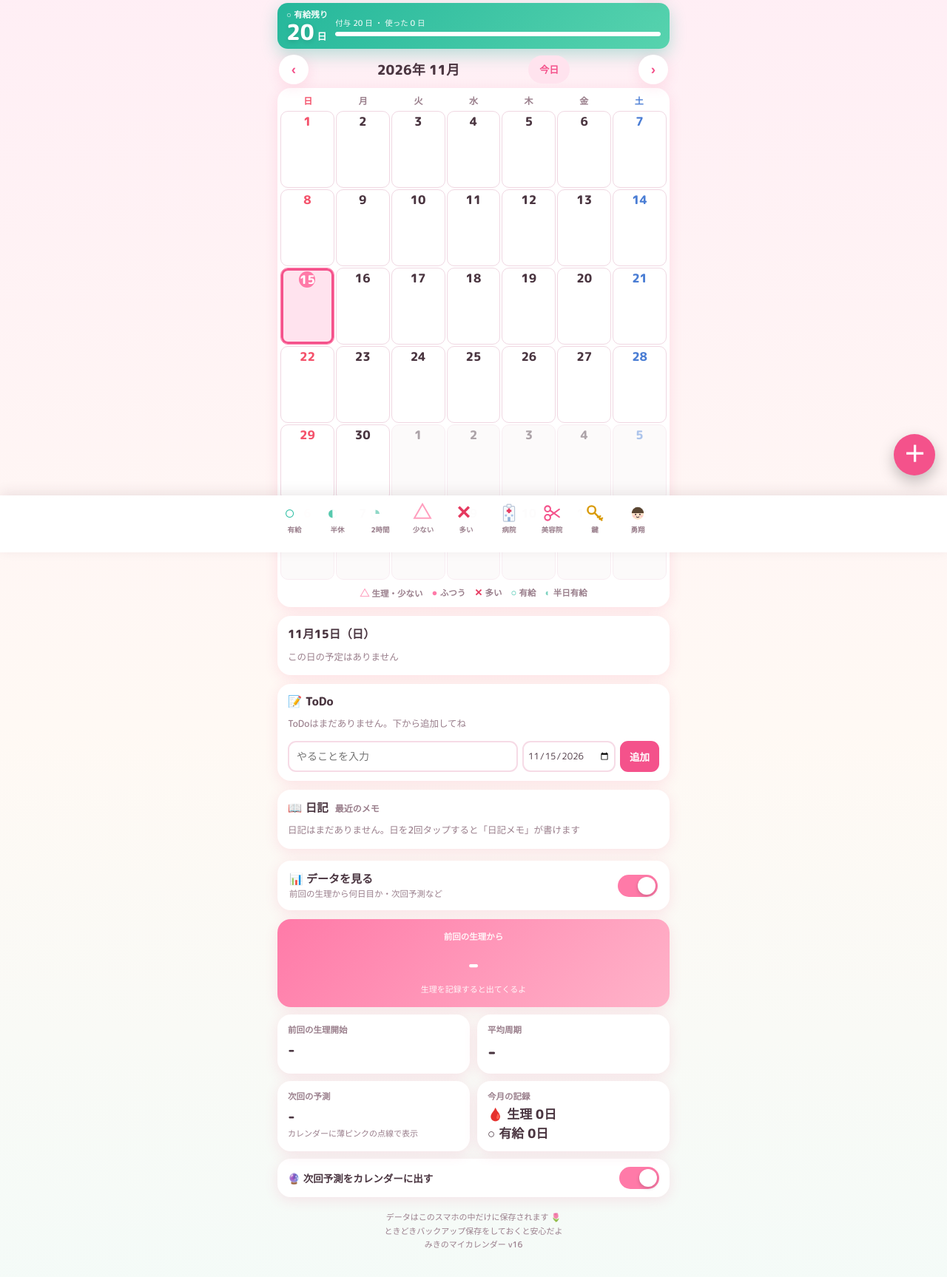
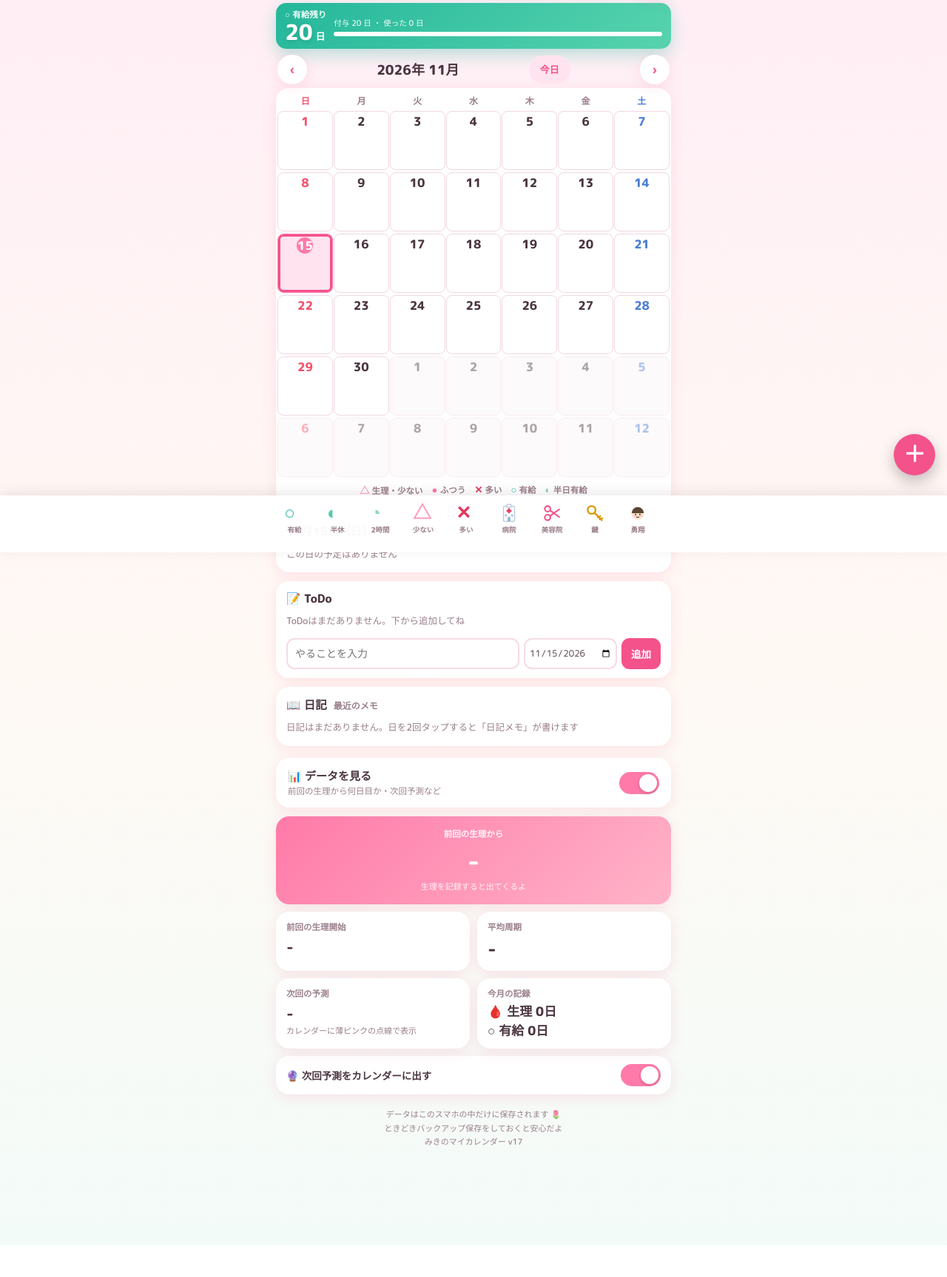
Before and after one commit to uetyjp-afk/miki-calendar, a plain HTML site: page index.html in a window 1280 px wide. Shown: the part 53-1780 px from the top of the page at 74% size. After the commit the page ends 1737 px from the top, so only its background shows below. Drawn offline with Linux system fonts and the light colour scheme.

Commit message:
マスの縦横比をYahooカレンダー並みに調整（高さ13dvh→10dvh）、横の余白・隙間を詰めて幅を広げ、予定チップのアイコンと余白を小さくして文字が多く入るように (v17)

```diff
--- a/index.html
+++ b/index.html
@@ -25,7 +25,7 @@ body{
   background:linear-gradient(180deg,#ffeef5 0%,#fff9f4 55%,#f3fbf8 100%);
   min-height:100vh;
 }
-.wrap{max-width:540px;margin:0 auto;padding:6px 5px 130px}
+.wrap{max-width:540px;margin:0 auto;padding:6px 3px 130px}
 header.app{text-align:center;padding:2px 0 0;position:relative}
 header.app h1{font-size:16.5px;margin:0;font-weight:800;letter-spacing:.02em}
 header.app h1 .heart{color:var(--pink-deep)}
@@ -63,12 +63,12 @@ header.app p{margin:0;color:var(--sub);font-size:10.5px;font-weight:500}
 }
 
 /* カレンダー */
-.cal-card{background:var(--card);border-radius:18px;box-shadow:var(--shadow);padding:7px 4px 9px;touch-action:pan-y}
+.cal-card{background:var(--card);border-radius:18px;box-shadow:var(--shadow);padding:7px 2px 9px;touch-action:pan-y}
 .week{display:grid;grid-template-columns:repeat(7,1fr);text-align:center;font-size:12px;font-weight:800;color:var(--sub);padding:1px 0 4px}
 .week div:nth-child(1){color:var(--sun)} .week div:nth-child(7){color:var(--sat)}
-.grid{display:grid;grid-template-columns:repeat(7,1fr);gap:2px}
+.grid{display:grid;grid-template-columns:repeat(7,1fr);gap:3px 1px}
 .day{
-  position:relative;min-height:96px;min-height:clamp(96px,13dvh,126px);border-radius:10px;padding:4px 2px 3px;cursor:pointer;
+  position:relative;min-height:78px;min-height:clamp(78px,10dvh,94px);border-radius:8px;padding:4px 2px 3px;cursor:pointer;
   display:flex;flex-direction:column;align-items:center;background:#fff;border:1.5px solid #f0d7e2;
   min-width:0;overflow:hidden;
 }
@@ -211,9 +211,9 @@ footer.note{text-align:center;color:var(--sub);font-size:11px;margin-top:18px;fo
 
 /* 予定チップ */
 .day .evts{display:flex;flex-direction:column;gap:2px;width:100%;margin-top:1px}
-.evt{display:flex;align-items:center;gap:2px;touch-action:none;cursor:grab;font-size:10.5px;font-weight:800;line-height:1.3;padding:1px 3px;border-radius:5px;max-width:100%;min-width:0;box-sizing:border-box}
+.evt{display:flex;align-items:center;gap:1px;touch-action:none;cursor:grab;font-size:10.5px;font-weight:800;line-height:1.3;padding:1px 2px;border-radius:5px;max-width:100%;min-width:0;box-sizing:border-box}
 .evt-tt{overflow:hidden;text-overflow:ellipsis;white-space:nowrap;min-width:0;flex:1}
-.evt-ic{display:inline-flex;width:11px;height:11px;flex:none}
+.evt-ic{display:inline-flex;width:9.5px;height:9.5px;flex:none}
 .evt-ic svg{width:100%;height:100%}
 .evt-ic span{font-size:10px !important}
 .evt.cont-l{border-top-left-radius:0;border-bottom-left-radius:0;margin-left:-7px;padding-left:8px}
@@ -435,7 +435,7 @@ input,textarea{-webkit-user-select:text;user-select:text}
     </div>
   </div>
 
-  <footer class="note">データはこのスマホの中だけに保存されます 🌷<br>ときどきバックアップ保存をしておくと安心だよ<br><span id="appVer">みきのマイカレンダー v16</span></footer>
+  <footer class="note">データはこのスマホの中だけに保存されます 🌷<br>ときどきバックアップ保存をしておくと安心だよ<br><span id="appVer">みきのマイカレンダー v17</span></footer>
 </div>
 
 <!-- 設定画面 -->
--- a/sw.js
+++ b/sw.js
@@ -1,4 +1,4 @@
-const CACHE = "miki-calendar-v16";
+const CACHE = "miki-calendar-v17";
 const ASSETS = ["./", "./index.html", "./manifest.webmanifest", "./icon.svg"];
 self.addEventListener("install", e => {
   e.waitUntil(caches.open(CACHE).then(c => c.addAll(ASSETS)).then(() => self.skipWaiting()));
```
